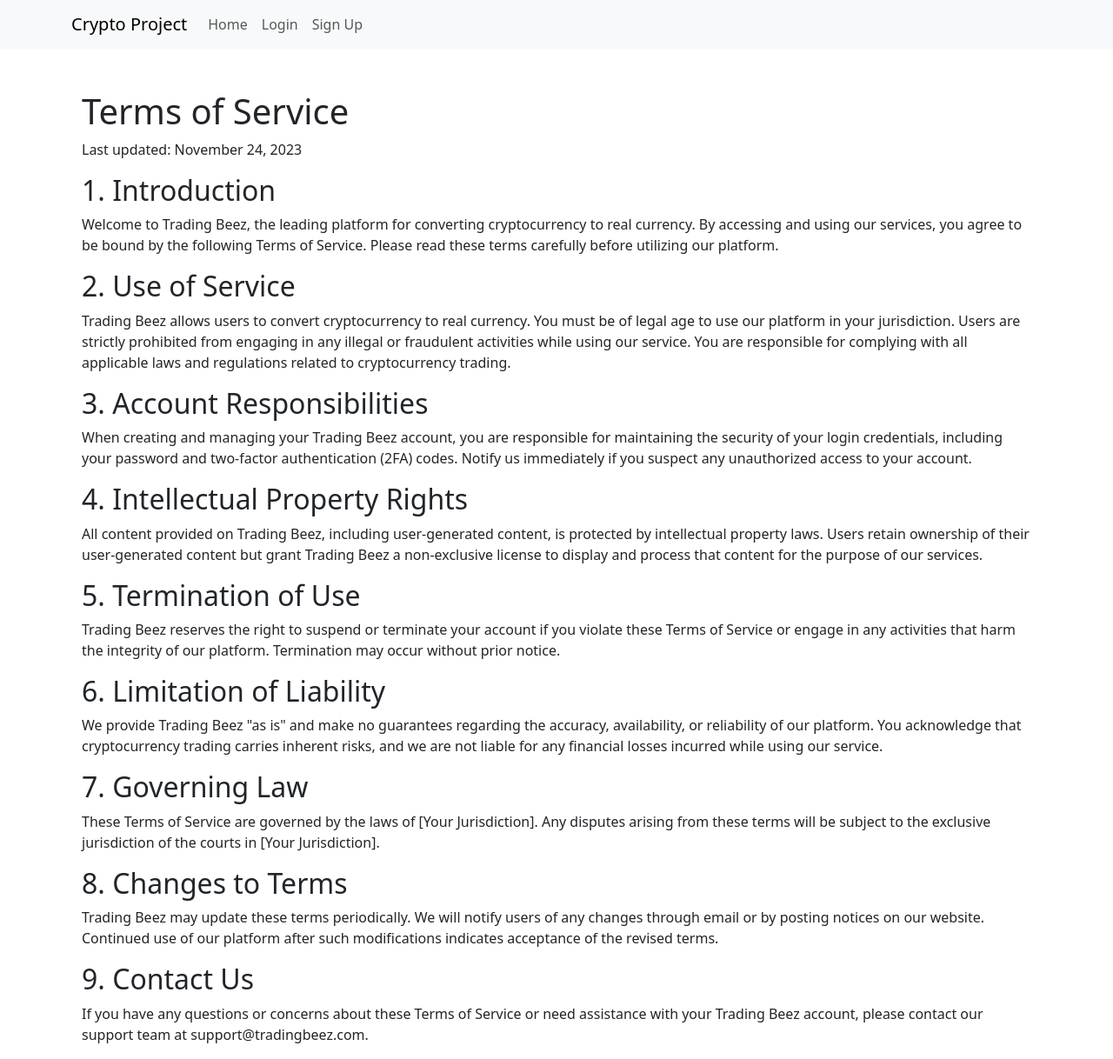
After one commit to dream00014/COMP-8347-Project, a Django app: template templates/terms_of_service.html in a window 1280 px wide. The commit adds this page. Shown: the whole page at 87% size. Run offline with Django 3.2, Linux system fonts and the light colour scheme; the template is opened without the code that fills it, so the values that code supplies are empty.

Commit message:
Created the Terms of Service Page. Updated the contents of the Terms of Service page and the Privacy Policy Page.

```diff
--- a/app/urls.py
+++ b/app/urls.py
@@ -2,6 +2,7 @@
 from . import views
 from .views import HomeView
 from .views import PrivacyPolicyView
+from .views import TermsOfServiceView
 
 
 urlpatterns = [
@@ -24,5 +25,6 @@
     path('payment/', views.PaymentView.as_view(), name='crypto_payment'),
     path('checkout/', views.CheckoutSuccess.as_view(), name='crypto_payment_checkout'),
     path('privacy-policy/', PrivacyPolicyView.as_view(), name='privacy_policy'),
+    path('terms-of-service/', TermsOfServiceView.as_view(), name='terms_of_service'),
 
 ]
--- a/app/views.py
+++ b/app/views.py
@@ -181,3 +181,6 @@
 
 class PrivacyPolicyView(TemplateView):
     template_name = 'privacy_policy.html'
+
+class TermsOfServiceView(TemplateView):
+    template_name = 'terms_of_service.html'
--- a/templates/home.html
+++ b/templates/home.html
@@ -62,6 +62,6 @@
 
 <!-- Footer Section -->
 <footer class="footer-section text-center">
-    <p>© 2023 Trading Beez | <a href="{% url 'privacy_policy' %}">Privacy Policy</a> | <a href="{% url 'login_view' %}">Terms of Service</a></p>
+    <p>© 2023 Trading Beez | <a href="{% url 'privacy_policy' %}">Privacy Policy</a> | <a href="{% url 'terms_of_service' %}">Terms of Service</a></p>
 </footer>
 {% endblock %}
--- /dev/null
+++ b/templates/terms_of_service.html
@@ -0,0 +1,37 @@
+{% extends 'base.html' %}
+
+{% block title %}Terms of Service{% endblock %}
+
+{% block content %}
+<div class="container mt-5">
+    <h1>Terms of Service</h1>
+    <p>Last updated: November 24, 2023</p>
+
+    <h2>1. Introduction</h2>
+    <p>Welcome to Trading Beez, the leading platform for converting cryptocurrency to real currency. By accessing and using our services, you agree to be bound by the following Terms of Service. Please read these terms carefully before utilizing our platform.</p>
+
+    <h2>2. Use of Service</h2>
+    <p>Trading Beez allows users to convert cryptocurrency to real currency. You must be of legal age to use our platform in your jurisdiction. Users are strictly prohibited from engaging in any illegal or fraudulent activities while using our service. You are responsible for complying with all applicable laws and regulations related to cryptocurrency trading.</p>
+
+    <h2>3. Account Responsibilities</h2>
+    <p>When creating and managing your Trading Beez account, you are responsible for maintaining the security of your login credentials, including your password and two-factor authentication (2FA) codes. Notify us immediately if you suspect any unauthorized access to your account.</p>
+
+    <h2>4. Intellectual Property Rights</h2>
+    <p>All content provided on Trading Beez, including user-generated content, is protected by intellectual property laws. Users retain ownership of their user-generated content but grant Trading Beez a non-exclusive license to display and process that content for the purpose of our services.</p>
+
+    <h2>5. Termination of Use</h2>
+    <p>Trading Beez reserves the right to suspend or terminate your account if you violate these Terms of Service or engage in any activities that harm the integrity of our platform. Termination may occur without prior notice.</p>
+
+    <h2>6. Limitation of Liability</h2>
+    <p>We provide Trading Beez "as is" and make no guarantees regarding the accuracy, availability, or reliability of our platform. You acknowledge that cryptocurrency trading carries inherent risks, and we are not liable for any financial losses incurred while using our service.</p>
+
+    <h2>7. Governing Law</h2>
+    <p>These Terms of Service are governed by the laws of [Your Jurisdiction]. Any disputes arising from these terms will be subject to the exclusive jurisdiction of the courts in [Your Jurisdiction].</p>
+
+    <h2>8. Changes to Terms</h2>
+    <p>Trading Beez may update these terms periodically. We will notify users of any changes through email or by posting notices on our website. Continued use of our platform after such modifications indicates acceptance of the revised terms.</p>
+
+    <h2>9. Contact Us</h2>
+    <p>If you have any questions or concerns about these Terms of Service or need assistance with your Trading Beez account, please contact our support team at support@tradingbeez.com.</p>
+</div>
+{% endblock %}
```
Also changed, not shown: templates/privacy_policy.html (+8 -8 lines).
